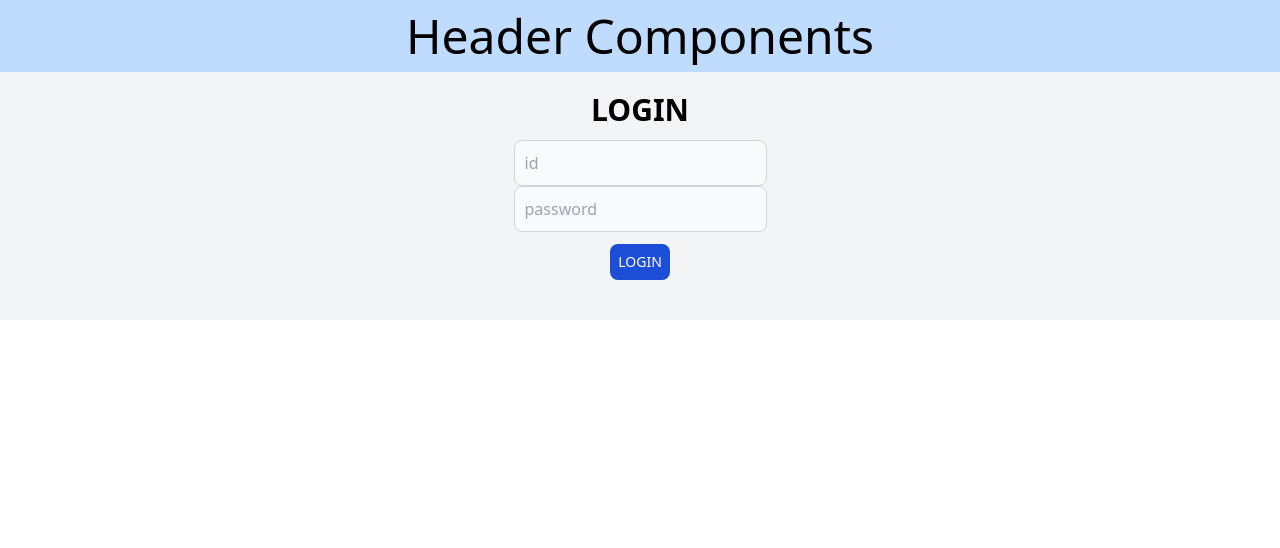
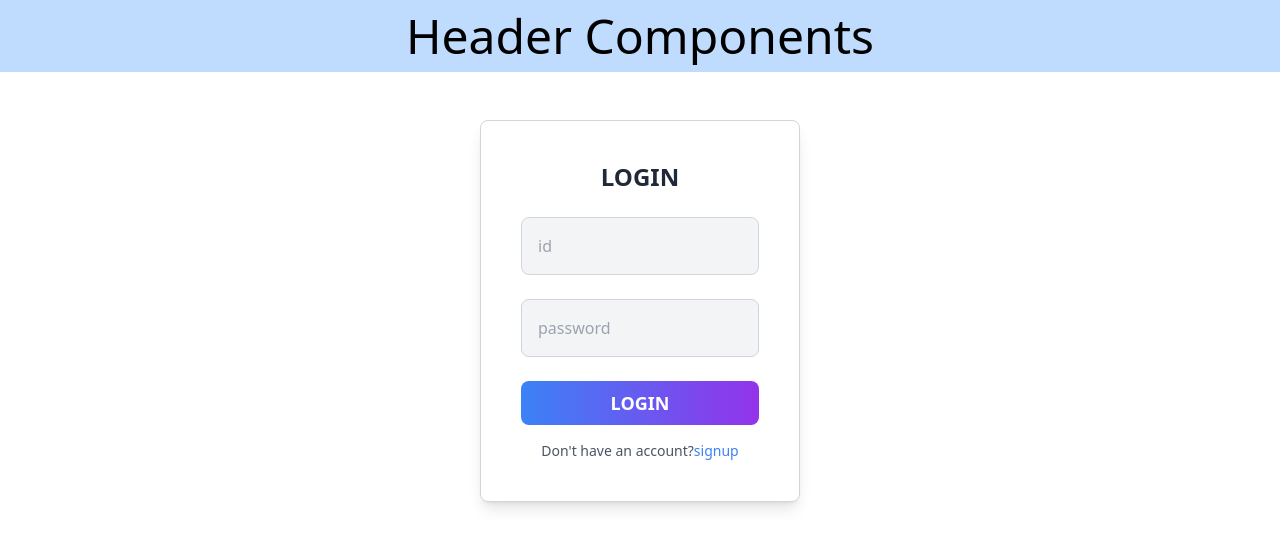
Before and after one commit to maetsuyo/typing_game, a Next.js app: page / in a window 1280 px wide. Shown: the top 548 px of the page. Built offline with nearby package versions, Linux system fonts and the light colour scheme.

Commit message:
画面遷移をhrefじゃなくてrouter.pushを使う

```diff
--- a/src/app/components/Login.tsx
+++ b/src/app/components/Login.tsx
@@ -15,8 +15,7 @@ const Login = () => {
 
   return (
     <>
-      <div className="bg-gray-100">
-        <h1 className="text-center text-3xl font-bold pt-5 mb-3">LOGIN</h1>
+      <div>
         <LoginForm
           id={id}
           pass={pass}
@@ -26,7 +25,6 @@ const Login = () => {
         />
         {errorMessage && <p className="text-red-500 text-center">{errorMessage}</p>}
       </div>
-
       {userInfo && <UserInfo id={userInfo.id} pass={userInfo.pass} name={userInfo.name} />}
     </>
   );
--- a/src/app/components/Login_Form.tsx
+++ b/src/app/components/Login_Form.tsx
@@ -1,3 +1,4 @@
+import Link from "next/link";
 import { FormEvent } from "react";
 
 interface LoginFormProps {
@@ -10,31 +11,45 @@ interface LoginFormProps {
 
 const LoginForm = ({id, pass, onChangeId, onChangePass, onSubmitForm}: LoginFormProps) => {
   return (
-    <form onSubmit={onSubmitForm} className="text-center pb-10">
-      <p>
+    <form onSubmit={onSubmitForm} className="bg-white shadow-lg rounded-lg p-10 max-w-xs mx-auto mt-12 border border-gray-300">
+      <h1 className="text-2xl font-bold text-center mb-6 text-gray-800">LOGIN</h1>
+      <div className="mb-6">
         <input
           type="text"
           name="id"
           placeholder="id"
           value={id}
           onChange={onChangeId}
-          className="bg-gray-50 border border-gray-300 text-gray-900 text-base rounded-lg p-2.5"
+          className="bg-gray-100 border border-gray-300 text-gray-900 rounded-lg p-4 w-full transition duration-300 ease-in-out transform focus:border-blue-500 focus:ring focus:ring-blue-200 hover:shadow-md"
         />
-      </p>
-      <p>
+      </div>
+      <div className="mb-6">
         <input
           type="text"
           name="pass"
           placeholder="password"
           value={pass}
           onChange={onChangePass}
-          className="bg-gray-50 border border-gray-300 text-gray-900 text-base rounded-lg p-2.5"
+          className="bg-gray-100 border border-gray-300 text-gray-900 rounded-lg p-4 w-full transition duration-300 ease-in-out transform focus:border-blue-500 focus:ring focus:ring-blue-200 hover:shadow-md"
         />
-      </p>
+      </div>
       <button
         type="submit"
-        className="text-white bg-blue-700 font-medium rounded-lg text-sm px-2 py-2 mt-3">LOGIN
+        className="w-full text-white bg-gradient-to-r from-blue-500 to-purple-600 font-semibold rounded-lg py-2 hover:from-blue-600 hover:to-purple-700 transition duration-300 ease-in-out text-lg"
+      >
+        LOGIN
       </button>
+      <p
+        className="text-center mt-4 text-gray-600 text-sm"
+      >
+        Don't have an account?
+        <Link
+          href="signup"
+          className="text-blue-500 hover:underline"
+        >
+          signup
+        </Link>
+      </p>
     </form>
   );
 };
--- a/src/app/page.tsx
+++ b/src/app/page.tsx
@@ -10,4 +10,4 @@ export default function Home() {
       </div>
     </>
   );
-}
+};
--- /dev/null
+++ b/src/app/signup/page.tsx
@@ -0,0 +1,23 @@
+export default function signup() {
+  return (
+    <>
+      <form>
+        <p>id</p>
+          <input
+            type="text"
+            name="id"
+          />
+        <p>password</p>
+          <input
+            type="text"
+            name="password"
+          />
+        <p>
+          <button type="submit">
+            SIGNUP
+          </button>
+        </p>
+      </form>
+    </>
+  );
+};
```
